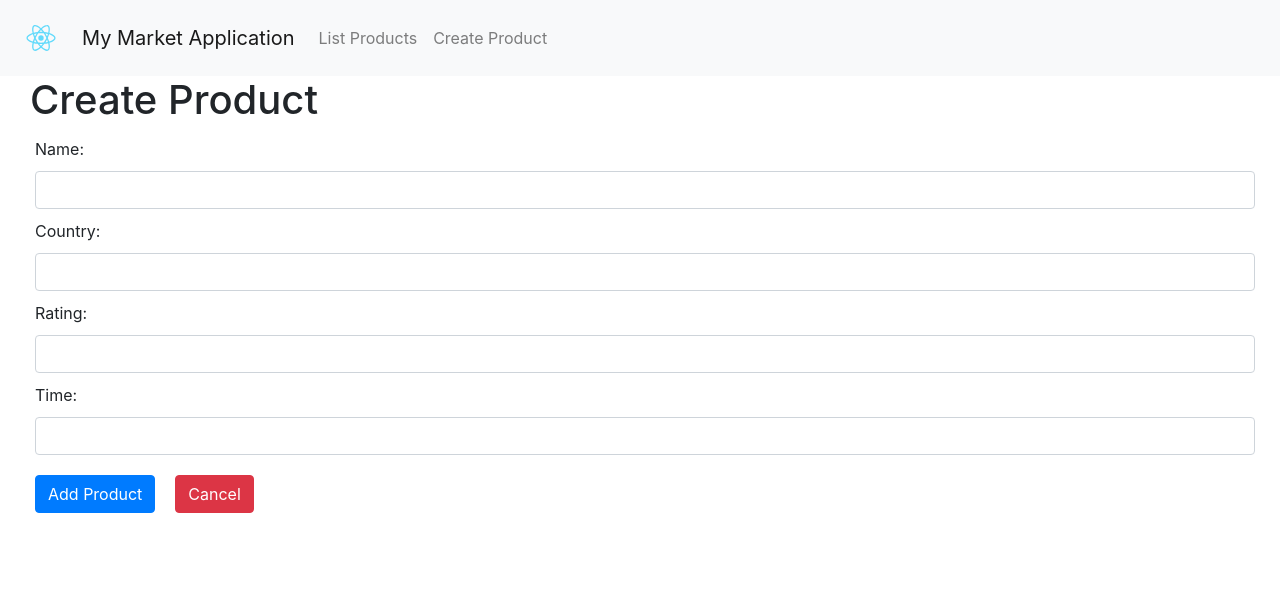
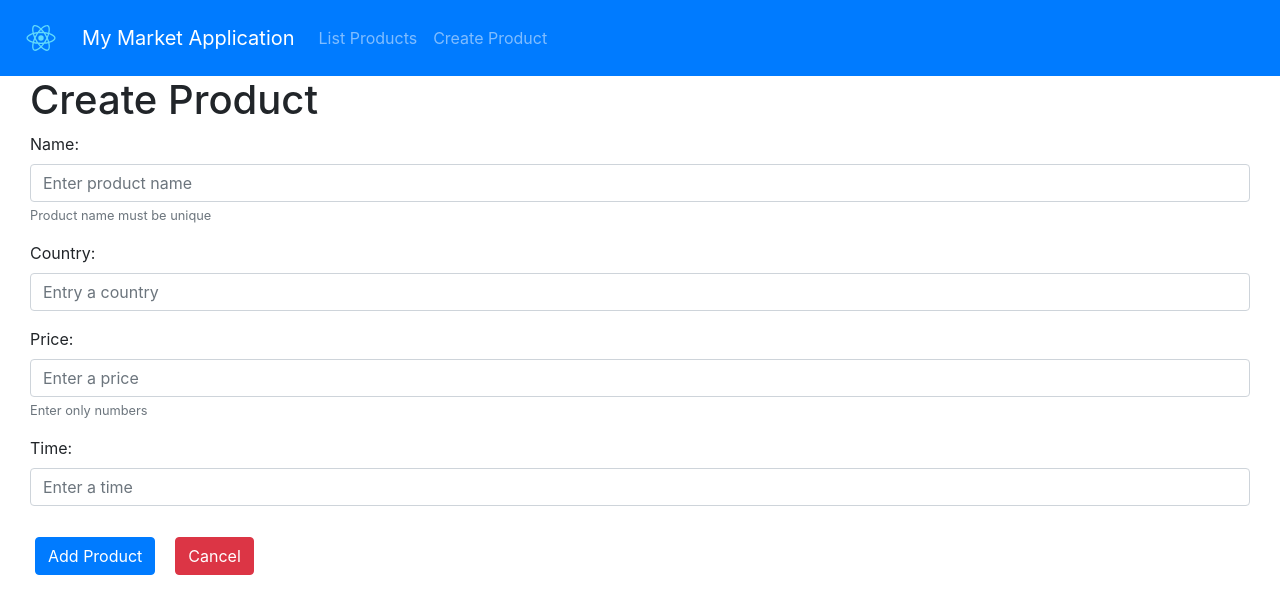
Before and after one commit to cmayornavarro/mernApp-Market, a React (Create React App) app in the folder client/: page /product/create in a window 1280 px wide. Shown: the top 614 px of the page. Built offline with nearby package versions, Linux system fonts and the light colour scheme.

Commit message:
form.group

```diff
--- a/client/src/components/Menu.jsx
+++ b/client/src/components/Menu.jsx
@@ -14,18 +14,18 @@ import Form from "react-bootstrap/Form";
 class Menu extends Component {
     render() {
         return (
-            <div>
-                <Navbar bg="light" expand="lg">
+              <React.Fragment>
+                <Navbar  bg="primary" variant="dark">
                     <Logo />
                     <Navbar.Toggle aria-controls="basic-navbar-nav" />
                     <Navbar.Collapse id="basic-navbar-nav">
                         <Nav className="mr-auto">
                             <Links />
                         </Nav>
-                        <Form inline></Form>
+
                     </Navbar.Collapse>
                 </Navbar>
-            </div>
+              </React.Fragment>
         );
     }
 }
--- a/client/src/pages/ProductsInsert.jsx
+++ b/client/src/pages/ProductsInsert.jsx
@@ -2,6 +2,7 @@ import React, { Component } from 'react'
 import api from '../api'
 
 import styled from 'styled-components'
+import Form from "react-bootstrap/Form";
 
 const Title = styled.h1.attrs({
     className: 'h1',
@@ -92,38 +93,36 @@ class ProductsInsert extends Component {
             <Wrapper>
                 <Title>Create Product</Title>
 
-                <Label>Name: </Label>
-                <InputText
-                    type="text"
-                    value={name}
-                    onChange={this.handleChangeInputName}
-                />
+<Form>
+  <Form.Group controlId="formBasicEmail">
+    <Form.Label>Name: </Form.Label>
+    <Form.Control type="text" placeholder="Enter product name"  value={name}  onChange={this.handleChangeInputName}/>
+    <Form.Text className="text-muted">
+      Product name must be unique
+    </Form.Text>
+  </Form.Group>
 
-                <Label>Country: </Label>
-                <InputText
-                    type="text"
-                    value={country}
-                    onChange={this.handleChangeInputCountry}
-                />
+  <Form.Group controlId="formBasicEmail">
+    <Form.Label>Country: </Form.Label>
+    <Form.Control type="text" placeholder="Entry a country"  value={country}  onChange={this.handleChangeInputCountry}/>
+  </Form.Group>
 
-                <Label>Rating: </Label>
-                <InputText
-                    type="number"
-                    step="0.1"
-                    lang="en-US"
-                    min="0"
-                    max="10"
-                    pattern="[0-9]+([,\.][0-9]+)?"
-                    value={rating}
-                    onChange={this.handleChangeInputRating}
-                />
+  <Form.Group controlId="formBasicEmail">
+    <Form.Label>Price: </Form.Label>
+    <Form.Control type="text"   placeholder="Enter a price"  value={rating}  onChange={this.handleChangeInputRating}/>
+    <Form.Text className="text-muted">
+      Enter only numbers
+    </Form.Text>
+  </Form.Group>
 
-                <Label>Time: </Label>
-                <InputText
-                    type="text"
-                    value={time}
-                    onChange={this.handleChangeInputTime}
-                />
+  <Form.Group controlId="formBasicEmail">
+    <Form.Label>Time: </Form.Label>
+    <Form.Control type="text"   placeholder="Enter a time"  value={rating}  onChange={this.handleChangeInputTime}/>
+
+  </Form.Group>
+</Form>
+
+
 
                 <Button onClick={this.handleIncludeProduct}>Add Product</Button>
                 <CancelButton href={'/Products/list'}>Cancel</CancelButton>
```
